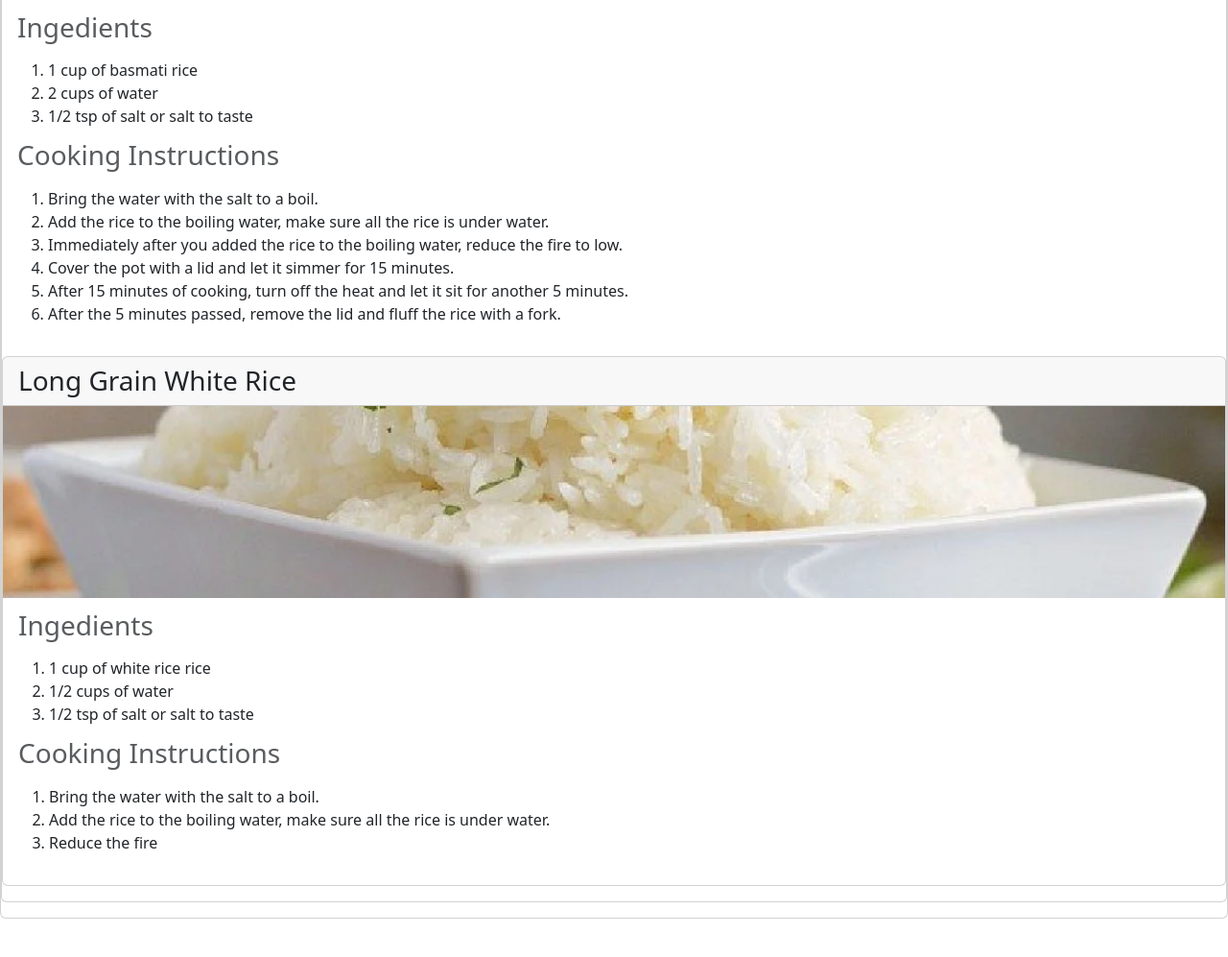
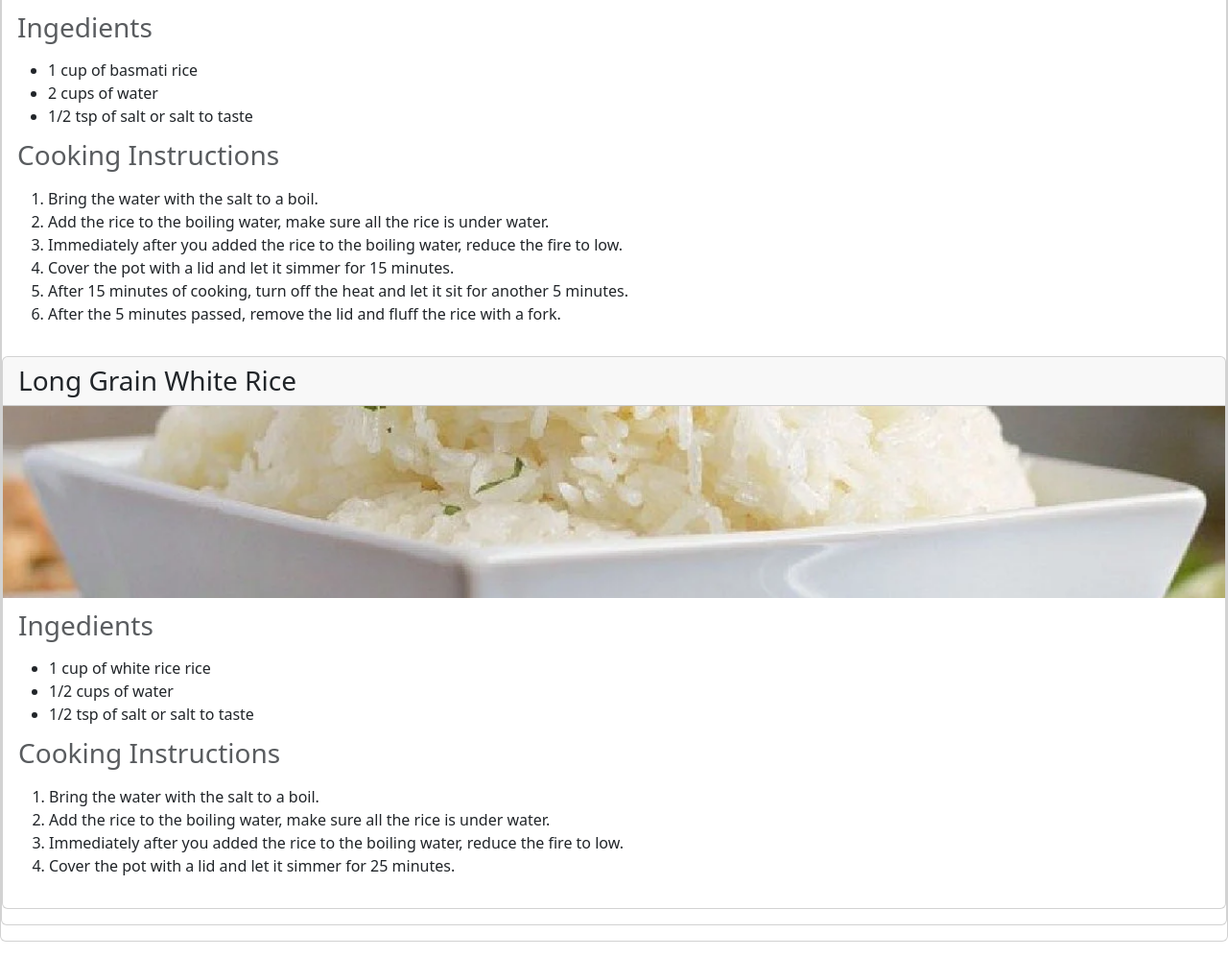
Before and after one commit to aldebaraan97/aldebaraan97.github.io, a plain HTML site: page index.html in a window 1280 px wide. Shown: the part 1400-2397 px from the top of the page at 96% size. Before the commit the page ends 2373 px from the top, so only its background shows below. Drawn offline with nearby package versions, Linux system fonts and the light colour scheme.

Commit message:
added cooking instructions to white rice

```diff
--- a/index.html
+++ b/index.html
@@ -81,11 +81,11 @@
       <div class="card-ingredients">
       <h3 class="card-subtitle text-muted">Ingedients</h3>
         <p class="card-text">
-          <ol>
+          <ul>
             <li>1 cup of jasmin rice</li>
             <li>2 cups of water</li>
             <li>1/2 tsp of salt or salt to taste</li>
-          </ol>
+          </ul>
         </p>
       </div>
       <div class="card-instructions">
@@ -115,11 +115,11 @@
       <div class="card-ingredients">
       <h3 class="card-subtitle text-muted">Ingedients</h3>
         <p class="card-text">
-          <ol>
+          <ul>
             <li>1 cup of basmati rice</li>
             <li>2 cups of water</li>
             <li>1/2 tsp of salt or salt to taste</li>
-          </ol>
+          </ul>
         </p>
       </div>
       <div class="card-instructions">
@@ -149,11 +149,11 @@
       <div class="card-ingredients">
       <h3 class="card-subtitle text-muted">Ingedients</h3>
         <p class="card-text">
-          <ol>
+          <ul>
             <li>1 cup of white rice rice</li>
             <li>1/2 cups of water</li>
             <li>1/2 tsp of salt or salt to taste</li>
-          </ol>
+          </ul>
         </p>
       </div>
       <div class="card-instructions">
@@ -162,7 +162,8 @@
           <ol>
             <li>Bring the water with the salt to a boil.</li>
             <li>Add the rice to the boiling water, make sure all the rice is under water. </li>
-            <li>Reduce the fire </li>
+            <li>Immediately after you added the rice to the boiling water, reduce the fire to low.</li>
+            <li>Cover the pot with a lid and let it simmer for 25 minutes.</li>
           </ol>
         </p>
     </div>
```
